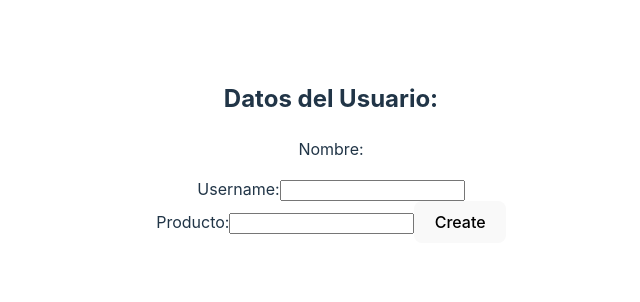
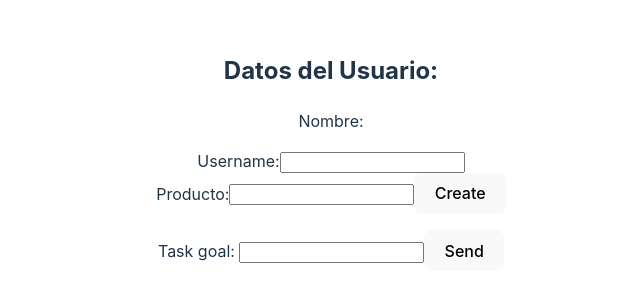
Before and after one commit to gustavogmv/gmv2-tecnofor-react, a React (Vite) app in the folder globalstate/: page / in a window 1280 px wide. Shown: the part 240-542 px from the top of the page, without its empty margins (309-949 px from the left). Built offline with nearby package versions, Linux system fonts and the light colour scheme.

Commit message:
day05, [globalstate]: use previous custom 'hooks'
add 2 components, one for creating tasks and other for showing. Use previous hooks for managing 'context' and 'dispatch'

```diff
--- a/globalstate/src/App.tsx
+++ b/globalstate/src/App.tsx
@@ -1,6 +1,9 @@
 import './App.css'
 import Main from "./UseContextExample/Main.tsx";
 import ListaCompra from "./UseReduceExample/ListaCompra.tsx";
+import TaskProvider from "./TasksExample/TaskProvider.tsx";
+import NewTask from "./TasksExample/NewTask.tsx";
+import TaskList from "./TasksExample/TaskList.tsx";
 
 function App() {
 
@@ -8,6 +11,11 @@ function App() {
         <>
             <Main/>
             <ListaCompra/>
+
+            <TaskProvider>
+                <NewTask />
+                <TaskList />
+            </TaskProvider>
         </>
     )
 }
--- /dev/null
+++ b/globalstate/src/TasksExample/NewTask.tsx
@@ -0,0 +1,20 @@
+import {useRef} from "react";
+import {useDispatchContext} from "./TaskProvider.tsx";
+
+const NewTask = () => {
+
+    const inputRef = useRef<HTMLInputElement>(null)
+    const dispatch = useDispatchContext()
+
+    const handleClick = () => {
+        dispatch && dispatch({type: 'ADD', data: inputRef.current!.value})
+    }
+
+    return <div>
+        <label>Task goal: </label>
+        <input type="text" ref={inputRef}/>
+        <button onClick={handleClick}>Send</button>
+    </div>
+}
+
+export default NewTask;
--- /dev/null
+++ b/globalstate/src/TasksExample/TaskList.tsx
@@ -0,0 +1,19 @@
+import {useTaskContext} from "./TaskProvider.tsx";
+
+const TaskList = () => {
+    const tasks = useTaskContext()
+
+    return <div style={{backgroundColor: "lightseagreen"}}>
+        <ul>
+            {tasks && tasks.map((task) => {
+                return <li>
+                    <h3>{task.title}</h3>
+                    <p>{task.id}</p>
+                    <p>Category: {task.category}</p>
+                </li>
+            })}
+        </ul>
+    </div>
+}
+
+export default TaskList;
```
